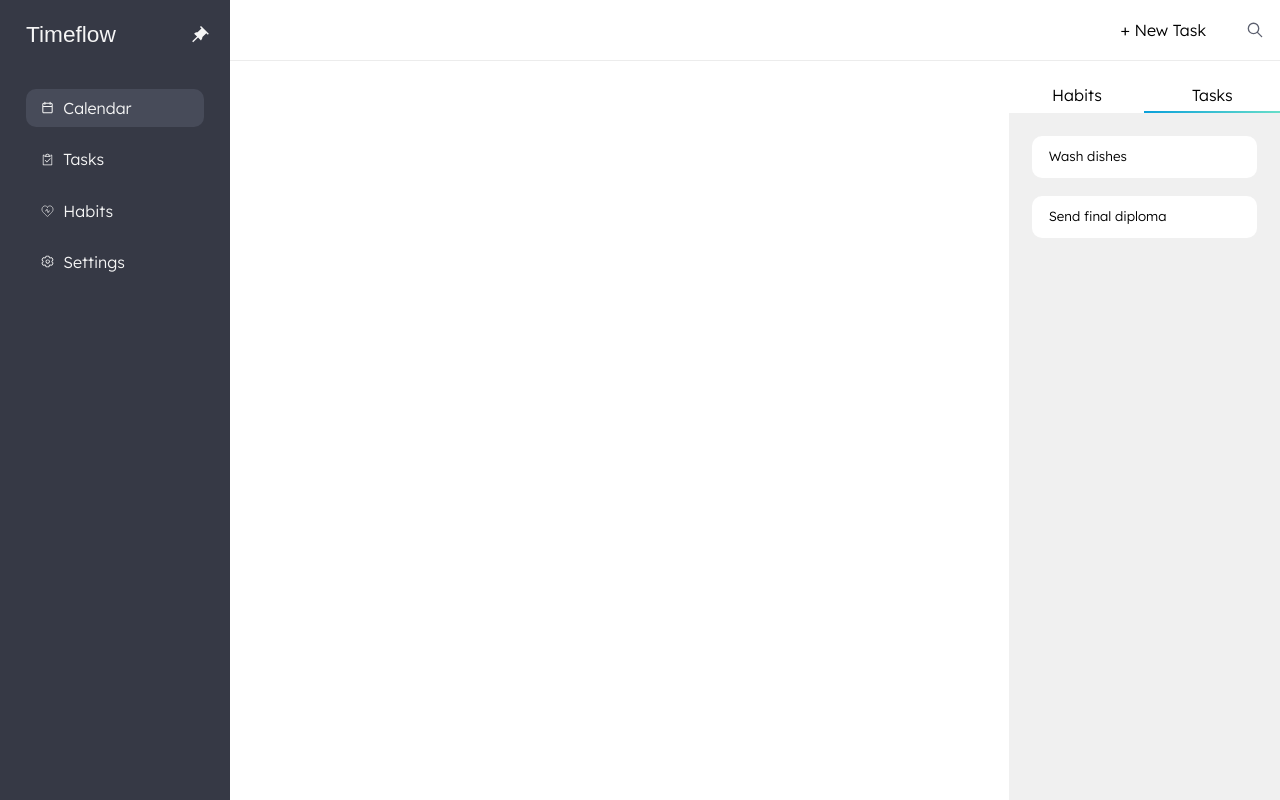
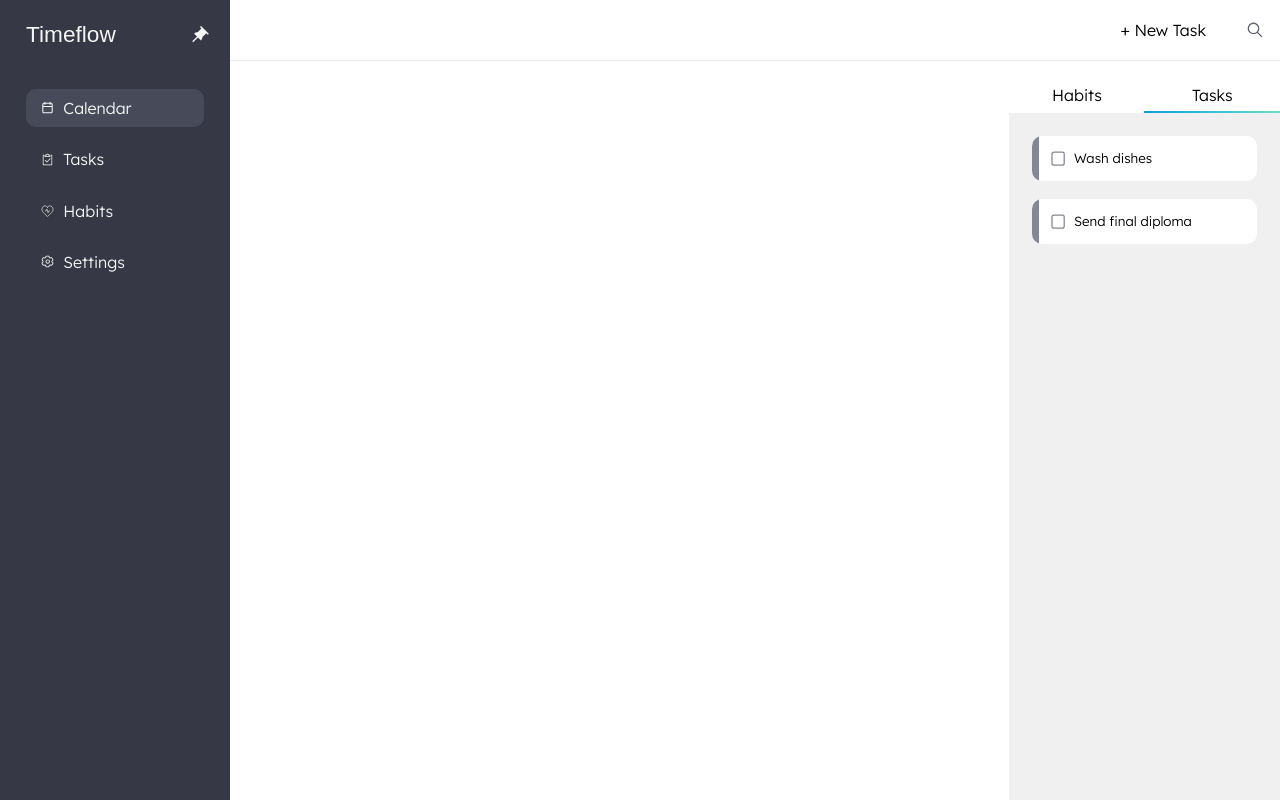
Before and after one commit to maxinflame/timeflow-frontend, a Vue app: page / in a window 1280 px wide. Both pictures are taken after a click on the button "Tasks". Built offline with nearby package versions, Linux system fonts and the light colour scheme; a web font is replaced by a local one.

Commit message:
add tasks

```diff
--- a/src/assets/scss/global.scss
+++ b/src/assets/scss/global.scss
@@ -40,3 +40,16 @@ a {
   color: inherit;
   text-decoration: none;
 }
+
+.visually-hidden {
+  position: absolute;
+  width: 1px;
+  height: 1px;
+  margin: -1px;
+  border: 0;
+  padding: 0;
+  white-space: nowrap;
+  clip-path: inset(100%);
+  clip: rect(0 0 0 0);
+  overflow: hidden;
+}
--- a/src/components/right-sidebar/RightSidebar.vue
+++ b/src/components/right-sidebar/RightSidebar.vue
@@ -23,6 +23,7 @@
         class="task"
         v-for="(habit, i) in habits"
         :key="i"
+        :class="habit.class"
       >
         <span>{{ habit.title }}</span>
       </div>
@@ -31,18 +32,18 @@
       class="tasks"
       v-if="activeTab === 'tasks'"
     >
-      <div
-        class="task"
+      <task-item
         v-for="(task, i) in tasks"
         :key="i"
-      >
-        <span>{{ task.title }}</span>
-      </div>
+        :title='task.title'
+      />
     </div>
   </div>
 </template>
 
 <script>
+import TaskItem from '../tasks/TaskItem.vue'
+
 export default {
   data() {
     return {
@@ -59,9 +60,11 @@ export default {
       habits: [
         {
           title: '🍱 Lunch',
+          class: 'red',
         },
         {
           title: '🧘‍♀ ️Yoga',
+          class: 'green',
         },
       ],
       tasks: [
@@ -87,7 +90,10 @@ export default {
     activeTab() {
       this.$refs.underline.style.left = `${this.$refs[this.activeTab][0].offsetLeft}px`
     }
-  }
+  },
+  components: {
+    TaskItem,
+  },
 }
 </script>
 
@@ -132,14 +138,4 @@ export default {
   flex-shrink: 1;
   padding: size(34px) size(34px) size(22px) size(34px);
 }
-
-.task {
-  padding: size(19px) size(17px) size(19px) size(25px);
-  border-radius: size(15px);
-  background-color: white;
-
-  & + .task {
-    margin-top: size(27px)
-  }
-}
 </style>
--- /dev/null
+++ b/src/components/tasks/TaskItem.vue
@@ -0,0 +1,73 @@
+<template>
+  <div class="task">
+    <label
+      class="task__checkbox-label"
+      :for="title"
+    >
+      <input class="visually-hidden" :id="title" type="checkbox">
+    </label>
+    <span>{{ title }}</span>
+  </div>
+</template>
+
+<script>
+export default {
+  props: {
+    title: String,
+  }
+}
+</script>
+
+<style lang="scss">
+.task {
+  display: flex;
+  align-items: center;
+  gap: size(10px);
+  position: relative;
+  overflow: hidden;
+  height: size(68px);
+  padding: size(19px) size(17px) size(19px) size(25px);
+  border-radius: size(15px);
+  background-color: white;
+
+  & + .task {
+    margin-top: size(27px)
+  }
+
+  &.red {
+    &::before {
+      background-color: #FC7A7A;
+    }
+  }
+
+  &.green {
+    &::before {
+      background-color: #96C8BC;
+    }
+  }
+
+  &::before {
+    content: '';
+    display: block;
+    position: absolute;
+    left: 0;
+    top: 0;
+    height: 100%;
+    width: size(10px);
+    background-color: $light-gray;
+  }
+
+  &__checkbox-label {
+    display: block;
+    width: size(28px);
+    height: size(28px);
+    @include empty-checkbox;
+    background-size: 100%;
+    cursor: pointer;
+
+    &:has(:checked) {
+      @include checked-checkbox;
+    }
+  }
+}
+</style>
```
Also changed, not shown: src/assets/scss/mixins/icons.scss (+10 -0 lines).
